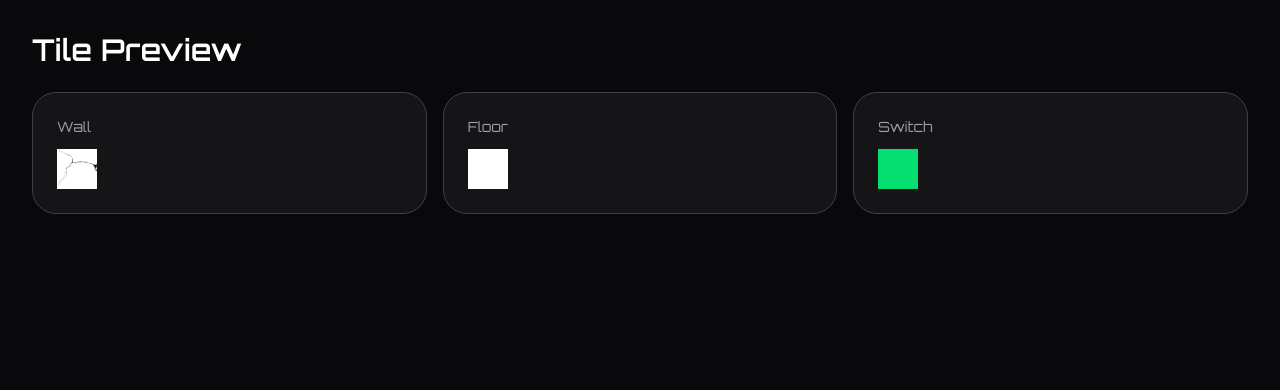
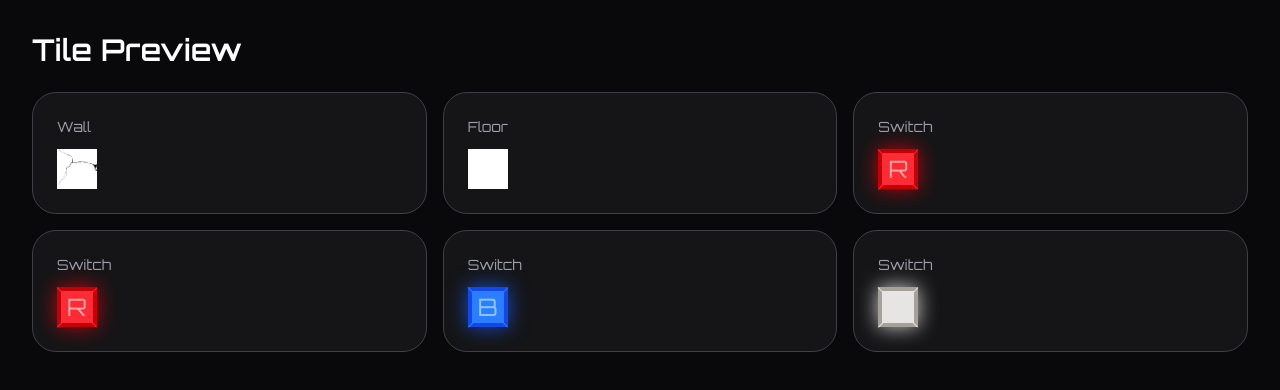
Before and after one commit to jack-app/jackHack2026_b, a Next.js app in the folder switch_game/: page /dev/tile in a window 1280 px wide. Shown: the top 390 px of the page. Built offline with nearby package versions, Linux system fonts and the light colour scheme; a web font is replaced by a local one.

Commit message:
Switch UIの実装

```diff
--- a/switch_game/src/app/dev/tile/page.tsx
+++ b/switch_game/src/app/dev/tile/page.tsx
@@ -19,6 +19,18 @@ export default function DevTilePage() {
           <p className="mb-3 text-sm text-zinc-400">Switch</p>
           <Tile cell="s01" switchState="red" switchWeight={5} />
         </div>
+                <div className="rounded-3xl border border-zinc-700 bg-white/5 p-6">
+          <p className="mb-3 text-sm text-zinc-400">Switch</p>
+          <Tile cell="s01" switchState="red" switchWeight={5} />
+        </div>
+                <div className="rounded-3xl border border-zinc-700 bg-white/5 p-6">
+          <p className="mb-3 text-sm text-zinc-400">Switch</p>
+          <Tile cell="s01" switchState="blue" switchWeight={5} />
+        </div>
+                <div className="rounded-3xl border border-zinc-700 bg-white/5 p-6">
+          <p className="mb-3 text-sm text-zinc-400">Switch</p>
+          <Tile cell="s01" switchState={null} switchWeight={5} />
+        </div>
       </div>
     </main>
   );
--- a/switch_game/src/components/Map/Tile.tsx
+++ b/switch_game/src/components/Map/Tile.tsx
@@ -39,12 +39,48 @@ export default function Tile({ cell, switchState, switchWeight }: TileProps) {
   )
 
 
-// スイッチ
-  return (
-    <div className="w-10 h-10 bg-green-400">
-      {/* TODO: implement - 0: wall, 1: floor, "sXX": switch */}
 
-      <div className="">
+
+  // スイッチ赤
+  if (switchState==="red") return (
+    <div className="relative w-10 h-10 bg-red-700 drop-shadow-[0_0_10px_rgba(231,0,11,0.8)] text-2xl">
+
+      <div className="absolute w-14 rotate-45 border-t border-red-500 origin-left">
+      </div>
+      <div className="absolute w-14 -rotate-45 border-b border-red-500 origin-top-left top-10">
+      </div>
+      <div className="absolute top-1 left-1 flex items-center justify-center bg-red-500 w-8 h-8 text-red-300">
+      R
+      </div>
+
+    </div>
+
+
+  );
+
+  // スイッチ青
+  if (switchState==="blue") return (
+    <div className="relative w-10 h-10 bg-blue-700 drop-shadow-[0_0_10px_rgba(21,93,251,0.8)] text-2xl">
+
+      <div className="absolute w-14 rotate-45 border-t border-blue-500 origin-left">
+      </div>
+      <div className="absolute w-14 -rotate-45 border-b border-blue-500 origin-top-left top-10">
+      </div>
+      <div className="absolute top-1 left-1 flex items-center justify-center bg-blue-500 w-8 h-8 text-blue-300">
+      B
+      </div>
+
+    </div>
+  );
+  // スイッチ
+  if (switchState===null) return (
+    <div className="relative w-10 h-10 bg-stone-400 drop-shadow-[0_0_10px_rgba(255,255,255,0.8)] text-2xl">
+
+      <div className="absolute w-14 rotate-45 border-t border-stone-200 origin-left">
+      </div>
+      <div className="absolute w-14 -rotate-45 border-b border-stone-200 origin-top-left top-10">
+      </div>
+      <div className="absolute top-1 left-1 flex items-center justify-center bg-stone-200 w-8 h-8 text-blue-300">
 
       </div>
 
```
